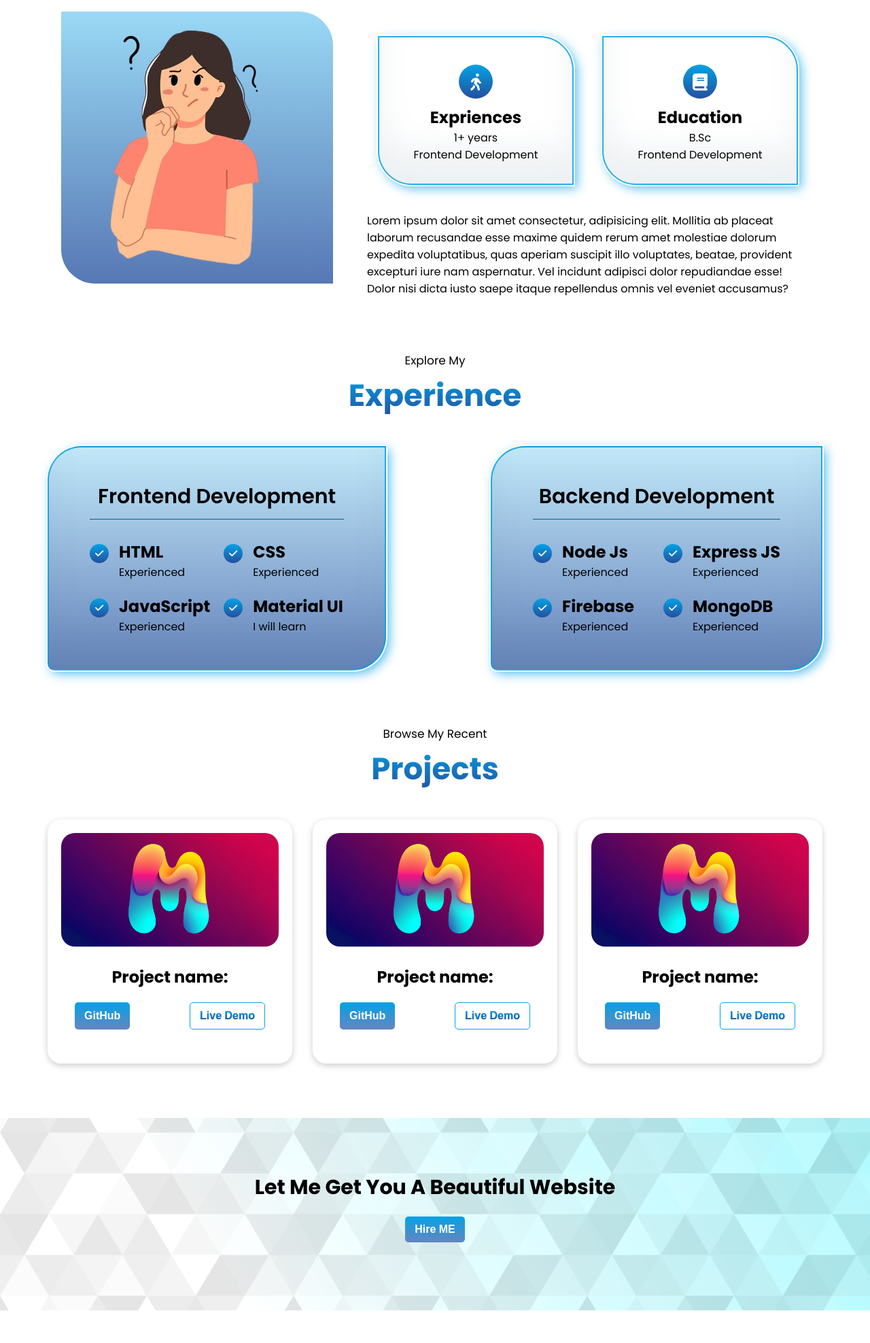
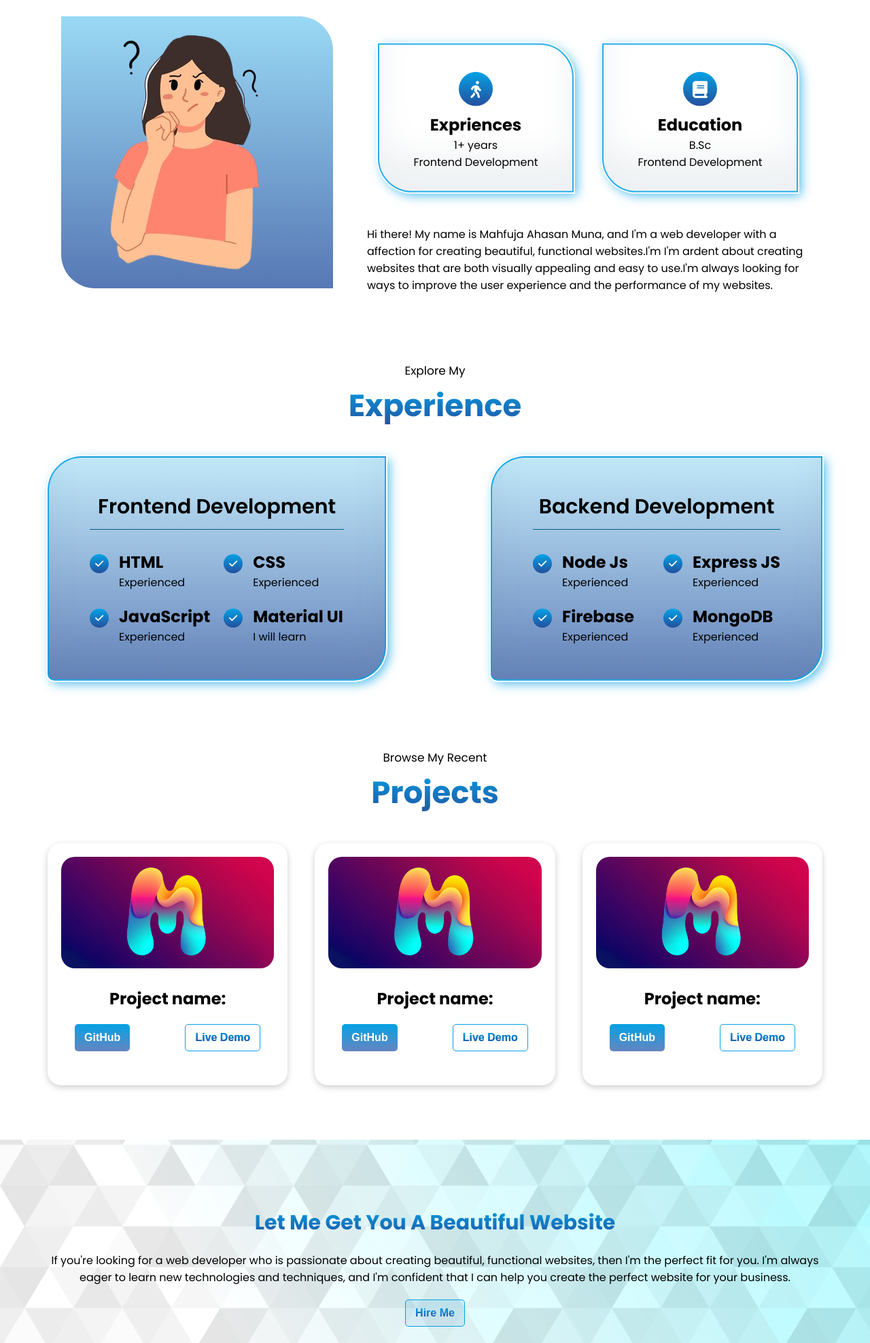
Before and after one commit to mahfuja5768/portfolio-website, a plain HTML site: page index.html in a window 1280 px wide. Shown: the part 825-2800 px from the top of the page at 68% size. Drawn offline with Linux system fonts and the light colour scheme.

Commit message:
add about me text

```diff
--- a/css/responsive.css
+++ b/css/responsive.css
@@ -163,7 +163,7 @@ width: 100%;
 .projects-section{
   padding: 0 20px;
 }
-.projects{
+.projects-cards{
   grid-template-columns: repeat(1, 1fr);
   gap: 40px;
 }
@@ -334,7 +334,7 @@ left: 0;
   padding: 0 20px;
   padding-top: 20px;
 }
-.projects{
+.projects-cards{
   grid-template-columns: repeat(2, 1fr);
   gap: 40px;
 }
--- a/css/style.css
+++ b/css/style.css
@@ -19,7 +19,8 @@ a {
 }
 /* header */
 /* nav */
-header , .hire-me-section{
+header,
+.hire-me-section {
   background-image: url(./../banner-bg/bn6.png);
   background-position: center;
   background-repeat: no-repeat;
@@ -102,12 +103,14 @@ nav ul li > a:hover {
   color: #fff;
   display: inline-block;
 }
-.btns , .social-links{
+.btns,
+.social-links {
   display: flex;
   justify-content: space-between;
   gap: 5px;
 }
-.btn , .btn-2{
+.btn,
+.btn-2 {
   background: linear-gradient(#04a2e5, #6585c0);
   font-size: 16px;
   font-weight: 600;
@@ -117,25 +120,28 @@ nav ul li > a:hover {
   border: 1px transparent;
   transition: all 0.6s ease-in-out;
 }
-.btn:hover a, .btn-2 a{
+.btn:hover a,
+.btn-2 a {
   background: linear-gradient(#04a2e5, #244f9e);
   color: transparent;
   -webkit-background-clip: text;
 }
-.btn:hover{
+
+.btn:hover {
   transform: translateY(5px);
   background: transparent;
   border: 1px solid #04a2e5;
   cursor: pointer;
 }
 
-.btn-2{
+.btn-2 {
   border: 1px solid #04a2e5;
   background: linear-gradient(#04a2e5, #244f9e);
   color: transparent;
   -webkit-background-clip: text;
 }
-.btn-2:hover, .social-links i:hover{
+.btn-2:hover,
+.social-links i:hover {
   transform: translateY(5px);
   cursor: pointer;
 }
@@ -144,15 +150,17 @@ nav ul li > a:hover {
   color: transparent;
   -webkit-background-clip: text;
 }
-.social-links{
+.social-links {
   margin-top: 20px;
 }
-.social-links i , .about-card i{
+.social-links i,
+.about-card i {
   font-size: 25px;
   margin-right: 10px;
   transition: all 0.6s ease-in-out;
 }
-.fa-linkedin-in, .fa-github{
+.fa-linkedin-in,
+.fa-github {
   background: linear-gradient(#04a2e5, #244f9e);
   color: #fff;
   display: flex;
@@ -193,37 +201,36 @@ nav ul li > a:hover {
 }
 
 /* about me */
-.section-gap{
-  margin: 80px 0;
+.section-gap {
+  margin-top: 100px;
 }
-.about-me-section{
+.about-me-section {
   padding: 0 20px;
 }
-.title{
+.title {
   text-align: center;
   margin-bottom: 40px;
 }
-.title p{
+.title p {
   font-size: 17px;
-
 }
-.title h2{
+.title h2 {
   font-size: 45px;
   margin: 5px 0;
 }
-.about-img img{
+.about-img img {
   background: linear-gradient(#04a1e567, #244f9ec4);
   border-top-right-radius: 50px;
   border-bottom-left-radius: 50px;
   padding: 20px;
   margin-right: 50px;
 }
-.about-me-contents{
+.about-me-contents {
   display: flex;
   justify-content: space-between;
   align-items: center;
 }
-.about-cards{
+.about-cards {
   display: flex;
   justify-content: space-around;
   align-items: center;
@@ -231,25 +238,22 @@ nav ul li > a:hover {
   margin-bottom: 40px;
   gap: 10px;
 }
-.about-card{
-
+.about-card {
   border: 2px solid #04a1e5da;
   padding: 30px 50px;
   text-align: center;
   border-top-right-radius: 50px;
   border-bottom-left-radius: 50px;
-  box-shadow:
-  inset 0 -3em 3em rgba(92, 121, 141, 0.1),
-  0 0 0 2px rgb(255, 255, 255),
-  0.3em 0.3em 1em #04a1e5b2;
-  transition: all 0.4s ease-in-out;
+  box-shadow: inset 0 -3em 3em rgba(92, 121, 141, 0.1),
+    0 0 0 2px rgb(255, 255, 255), 0.3em 0.3em 1em #04a1e5b2;
+  animation: rasing 5s ease-in-out infinite;
+  animation-delay: 2s;
 }
-.about-card:hover{
+.about-card:hover {
   background: linear-gradient(#04a1e53f, #244f9eb4);
-  transform: translateY(5px);
   color: #fff;
 }
-.about-card i{
+.about-card i {
   background: linear-gradient(#04a2e5, #244f9e);
   font-size: 25px;
   color: #fff;
@@ -265,12 +269,12 @@ nav ul li > a:hover {
 
 /* experience-section */
 
-.items-content{
+.items-content {
   display: flex;
   justify-content: space-between;
   align-items: center;
 }
-.fa-check{
+.fa-check {
   background: linear-gradient(#04a2e5, #244f9e);
   font-size: 14px;
   color: #fff;
@@ -284,25 +288,23 @@ nav ul li > a:hover {
   margin-right: 15px;
   margin-bottom: 20px;
 }
-.box{
+.box {
   border: 2px solid #04a1e5da;
   border-top-left-radius: 50px;
   border-bottom-right-radius: 50px;
   border-bottom-left-radius: 10px;
   background: linear-gradient(#04a1e53f, #244f9eb4);
   padding: 50px 60px;
-  box-shadow:
-  inset 0 -3em 3em rgba(92, 121, 141, 0.1),
-  0 0 0 2px rgb(255, 255, 255),
-  0.3em 0.3em 1em #04a1e5b2;
+  box-shadow: inset 0 -3em 3em rgba(92, 121, 141, 0.1),
+    0 0 0 2px rgb(255, 255, 255), 0.3em 0.3em 1em #04a1e5b2;
   transition: all 0.4s ease-in-out;
 }
-.box:hover{
+.box:hover {
   background: linear-gradient(#04a1e567, #244f9ec4);
   transform: translateY(5px);
   color: #fff;
 }
-.sub-title{
+.sub-title {
   margin-bottom: 30px;
   font-size: 30px;
   font-weight: 600;
@@ -310,12 +312,12 @@ nav ul li > a:hover {
   padding-bottom: 10px;
   border-bottom: 1px solid #06648b;
 }
-.items{
+.items {
   display: grid;
   grid-template-columns: repeat(2, 1fr);
   gap: 20px;
 }
-.item{
+.item {
   display: flex;
   justify-content: start;
   align-items: center;
@@ -323,12 +325,13 @@ nav ul li > a:hover {
 
 /* projects-section */
 
-.projects{
+.projects-cards {
   display: grid;
   grid-template-columns: repeat(3, 1fr);
-  gap: 30px;
+  gap: 40px;
+  margin-bottom: 20px;
 }
-.project-card img{
+.project-card img {
   width: 100%;
   border-radius: 20px;
 }
@@ -336,47 +339,59 @@ nav ul li > a:hover {
   padding: 20px 20px;
   border-radius: 20px;
   text-align: center;
-    box-shadow: 0 3px 10px rgb(0 0 0 / 0.2);
+  box-shadow: 0 3px 10px rgb(0 0 0 / 0.2);
+  transition: all 0.7s ease-in-out;
 }
-.project-content{
+.project-card:hover {
+  transform: translateY(-20px);
+  box-shadow: inset 0 -3em 3em rgba(92, 121, 141, 0.1),
+  0 0 0 2px rgb(255, 255, 255), 0.3em 0.3em 1em #04a1e5b2;
+transition: all 0.4s ease-in-out;
+}
+.project-content {
   padding: 20px;
 }
-.p-btn{
+.p-btn {
   margin: 10px 0;
 }
 
 /* hire-me-section */
-.hire-me-section{
+.hire-me-section {
   margin-top: 80px;
   text-align: center;
   padding: 80px 20px;
 }
-.hire-me-section h2{
+.hire-me-section h2 {
   font-size: 30px;
-}
-.hire-me-section button{
   margin: 20px 0;
 }
-.hire-me-section button a{
+.hire-me-section button {
+  margin: 20px 0;
+}
+.hire-me-btn {
+  background: linear-gradient(#04a1e51f, #244f9e15);
   color: #fff;
 }
 
 /* contact-me-section */
-.contact-section{
-  margin-top: 80px;
+.contact-section {
+  margin-top: 50px;
   padding: 20px 0;
 }
-.contact-section p{
+.contact-text {
+  margin-bottom: 15px;
+}
+.contact-section p {
   text-align: center;
   margin: 20px 0;
 }
-.footer-nav{
+.footer-nav {
   display: flex;
   justify-content: center;
   align-items: center;
   gap: 20px;
 }
-.footer-nav li a{
+.footer-nav li a {
   font-size: 20px;
   font-weight: bold;
   cursor: pointer;
--- a/index.html
+++ b/index.html
@@ -39,10 +39,11 @@
             /></label>
             <ul>
               <li><a class="active" href="#">Home</a></li>
-              <li><a href="#">About</a></li>
-              <li><a href="#">Experience</a></li>
-              <li><a href="#">Projects</a></li>
-              <li><a href="#">Contact</a></li>
+              <li><a href="#about">About</a></li>
+              <li><a href="#experience">Experience</a></li>
+              <li><a href="#projects">Projects</a></li>
+              <li><a href="#hire-me">Hire Me</a></li>
+              <li><a href="#contact">Contact</a></li>
             </ul>
           </nav>
         </div>
@@ -80,9 +81,9 @@
       </div>
     </header>
     <!-- main-section-start -->
-    <main >
+    <main>
       <!-- about-me -->
-    <section class="container">
+      <section class="container" id="about">
         <div class="section-gap about-me-section">
           <div class="title">
             <p>Get to know more</p>
@@ -108,19 +109,19 @@
                 </div>
               </div>
               <p class="about-section-para">
-              Lorem ipsum dolor sit amet consectetur, adipisicing elit. Mollitia
-              ab placeat laborum recusandae esse maxime quidem rerum amet
-              molestiae dolorum expedita voluptatibus, quas aperiam suscipit
-              illo voluptates, beatae, provident excepturi iure nam aspernatur.
-              Vel incidunt adipisci dolor repudiandae esse! Dolor nisi dicta
-              iusto saepe itaque repellendus omnis vel eveniet accusamus?
+                Hi there! My name is Mahfuja Ahasan Muna, and I'm a web
+                developer with a affection for creating beautiful, functional
+                websites.I'm  I'm ardent about creating websites that are both
+                visually appealing and easy to use.I'm always looking for ways
+                to improve the user experience and the performance of my
+                websites.
               </p>
             </div>
           </div>
         </div>
       </section>
       <!-- experience-section -->
-      <section class="container">
+      <section class="container" id="experience">
         <div class="experience-section section-gap">
           <div class="title">
             <p>Explore My</p>
@@ -128,7 +129,7 @@
           </div>
           <div class="items-content">
             <div class="frontend box">
-              <h2 class="sub-title ">Frontend Development</h2>
+              <h2 class="sub-title">Frontend Development</h2>
               <div class="items">
                 <div class="item">
                   <i class="fa-solid fa-check"></i>
@@ -161,7 +162,7 @@
               </div>
             </div>
             <div class="backend box">
-              <h2 class="sub-title ">Backend Development</h2>
+              <h2 class="sub-title">Backend Development</h2>
               <div class="items">
                 <div class="item">
                   <i class="fa-solid fa-check"></i>
@@ -197,17 +198,17 @@
         </div>
       </section>
       <!-- projects-section -->
-      <section class="container">
+      <section class="container section-gap" id="projects">
         <div class="projects-section">
           <div class="title">
             <p>Browse My Recent</p>
             <h2 class="gradient-text">Projects</h2>
           </div>
-        <div class="projects">
+          <div class="projects-cards">
             <div class="project-card">
-            <img src="./images/m word.jpg" alt="">
+              <img src="./images/m word.jpg" alt="" />
               <div class="project-content">
-              <h2>Project name: </h2>
+                <h2>Project name:</h2>
                 <div class="btns p-btn">
                   <button href="#" class="btn"><a href="#">GitHub</a></button>
                   <button href="#" class="btn-2">
@@ -217,9 +218,9 @@
               </div>
             </div>
             <div class="project-card">
-            <img src="./images/m word.jpg" alt="">
+              <img src="./images/m word.jpg" alt="" />
               <div class="project-content">
-              <h2>Project name: </h2>
+                <h2>Project name:</h2>
                 <div class="btns p-btn">
                   <button href="#" class="btn"><a href="#">GitHub</a></button>
                   <button href="#" class="btn-2">
@@ -229,45 +230,50 @@
               </div>
             </div>
             <div class="project-card">
-            <img src="./images/m word.jpg" alt="">
-             <div class="project-content"> <h2>Project name: </h2>
+              <img src="./images/m word.jpg" alt="" />
+              <div class="project-content">
+                <h2>Project name:</h2>
                 <div class="btns p-btn">
                   <button href="#" class="btn"><a href="#">GitHub</a></button>
                   <button href="#" class="btn-2">
                     <a href="#">Live Demo</a>
-               </button></div>
+                  </button>
+                </div>
               </div>
             </div>
           </div>
         </div>
       </section>
       <!-- hire-me-section -->
-      <section class="hire-me-section">
-        <h2>Let Me Get You A Beautiful Website</h2>
-        <button href="#" class="btn"><a href="#">Hire ME</a></button>
+      <section class="hire-me-section section-gap" id="hire-me">
+        <div class="container">
+          <h2 class="gradient-text">Let Me Get You A Beautiful Website</h2>
+          <p>
+            If you're looking for a web developer who is passionate about
+            creating beautiful, functional websites, then I'm the perfect fit
+            for you. I'm always eager to learn new technologies and techniques,
+            and I'm confident that I can help you create the perfect website for
+            your business.
+          </p>
+          <button href="#" class="btn-2 hire-me-btn">
+            <a href="#">Hire Me</a>
+          </button>
+        </div>
       </section>
+    </main>
+    <!-- main-section-end -->
 
-    </main>
     <!-- contact-section -->
-    <section class="container">
+    <section class="container" id="contact">
       <div class="contact-section">
-        <div class="title">
+        <div class="title contact-text">
           <p>Get In Touch</p>
           <h2 class="gradient-text">Contact Me</h2>
         </div>
-        <div class="inputs">
+        <div class="inputs"></div>
 
-        </div>
-          <ul class="footer-nav">
-            <li><a class="active" href="#">Home</a></li>
-            <li><a href="#">About</a></li>
-            <li><a href="#">Experience</a></li>
-            <li><a href="#">Projects</a></li>
-            <li><a href="#">Contact</a></li>
-          </ul>
         <p>Copyright &copy 2023 , All Right Reserved</p>
       </div>
     </section>
-    <!-- main-section-end -->
   </body>
 </html>
```
Lines whose indentation alone changed are shown as unchanged.
